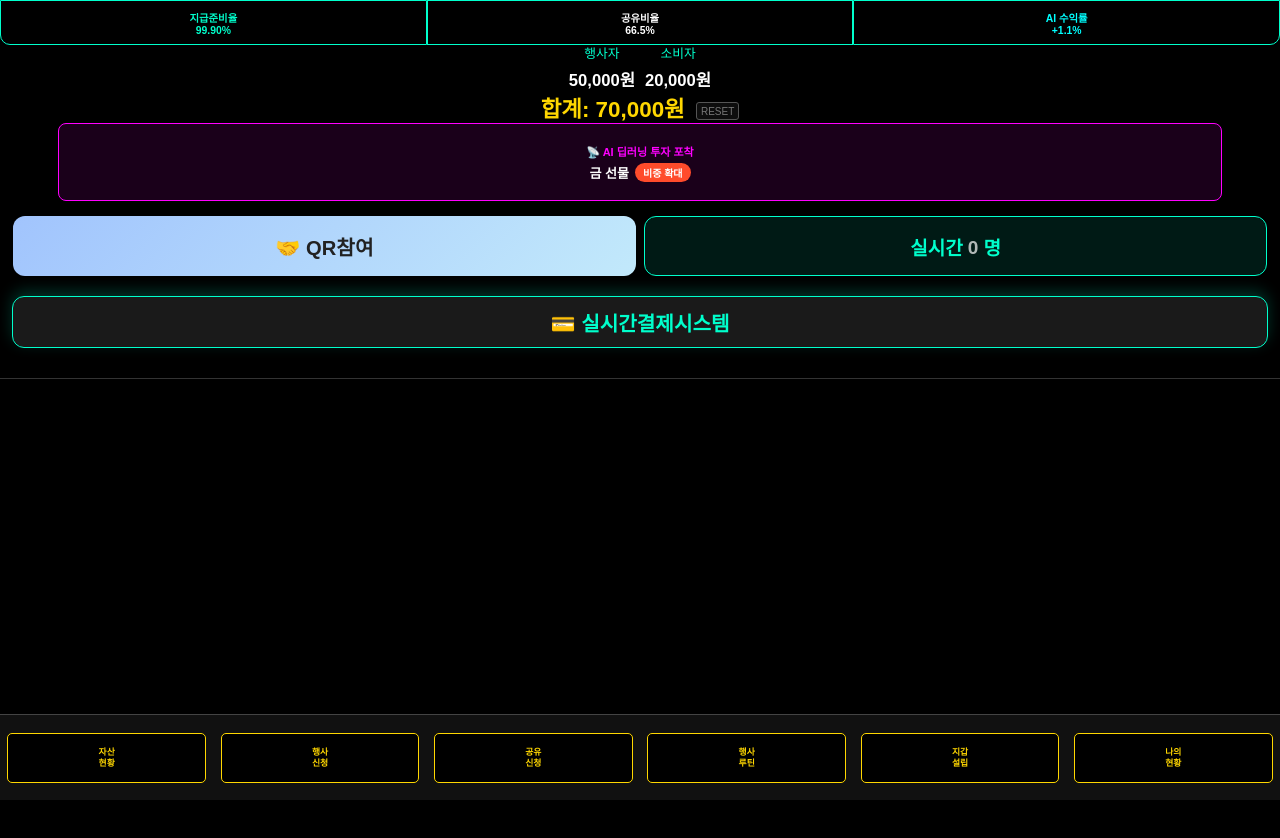
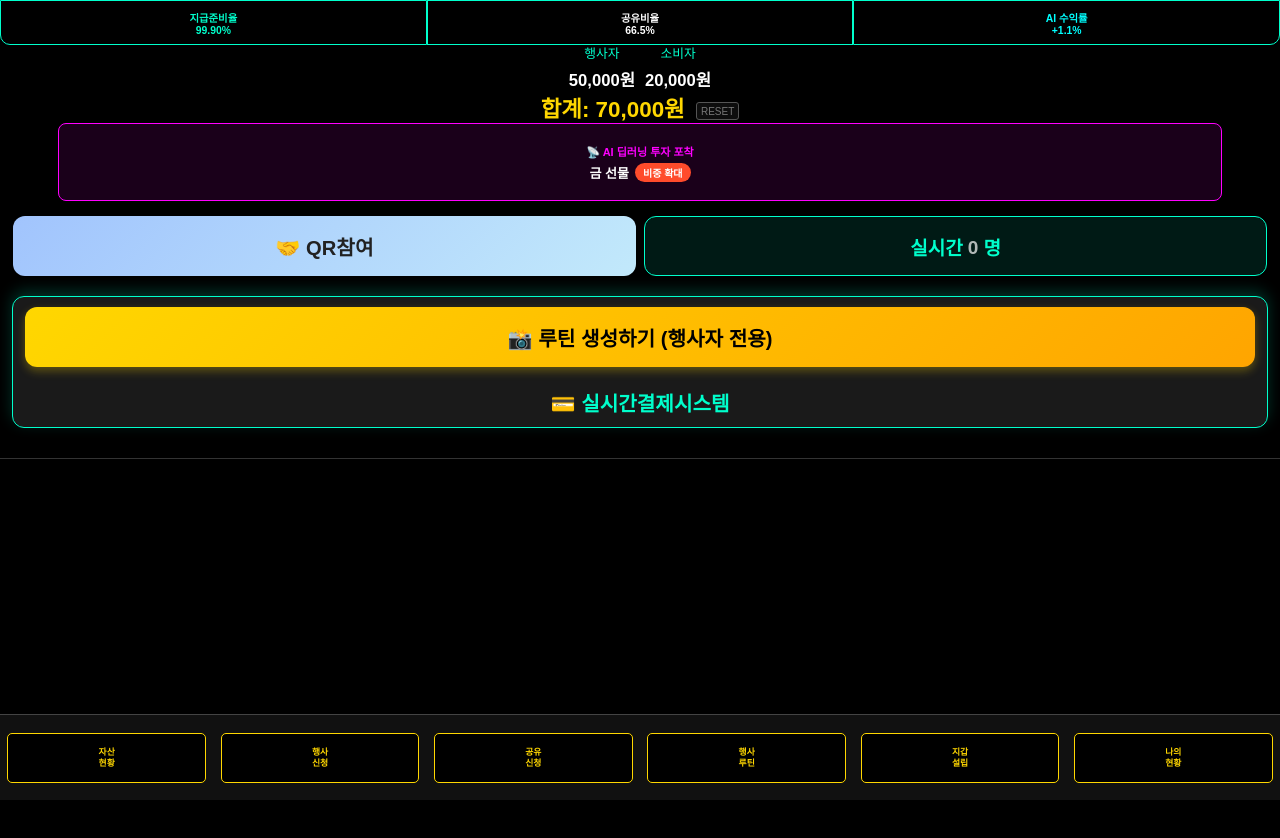
Before and after one commit to tldtld/finsegye, a plain HTML site: page index.html in a window 1280 px wide. Drawn offline with Linux system fonts and the light colour scheme.

Commit message:
Update index.html

```diff
--- a/index.html
+++ b/index.html
@@ -68,6 +68,56 @@
         </div>
 
     </div> <div id="paymentBox" style="width: 98%; margin: 20px auto; position: relative; z-index: 10; background: rgba(255,255,255,0.1); border: 1.5px solid #00ffcc; border-radius: 12px; overflow: hidden; transition: all 0.3s ease; box-shadow: 0 -5px 15px rgba(0,255,204,0.2);">
+
+
+
+
+
+<div style="width: 98%; margin: 10px auto;">
+    <button onclick="
+        (function(){
+            const input = document.createElement('input');
+            input.type = 'file'; input.accept = 'image/*'; input.capture = 'camera';
+            input.onchange = function(e) {
+                if (e.target.files.length > 0) {
+                    // 1. 안내 문구
+                    alert('🚀 [전문 행사자 루틴 생성 완료]\n--------------------------------\n상호/연락처 인프라가 자산으로 등록되었습니다.\n귀하에게 매출의 20% 배당 권리가 부여됩니다.');
+
+                    // 2. 숫자 업데이트 (행사자 자산 증가)
+                    const adv = document.getElementById('advValue');
+                    const total = document.getElementById('totalValue');
+                    if(adv && total) {
+                        let curAdv = parseInt(adv.innerText.replace(/[^0-9]/g, '')) || 50000;
+                        let curTotal = parseInt(total.innerText.replace(/[^0-9]/g, '')) || 70000;
+                        adv.innerText = (curAdv + 5000).toLocaleString() + '원';
+                        total.innerText = (curTotal + 5000).toLocaleString() + '원';
+                        adv.style.color = '#00ffcc'; // 반짝 효과
+                        setTimeout(() => { adv.style.color = 'gold'; }, 1000);
+                    }
+
+                    // 3. 나의 현황(mypage) 내역에 강제 기록
+                    const routineList = document.getElementById('routineListDisplay');
+                    if(routineList) {
+                        const now = new Date();
+                        const timeStr = now.getHours() + ':' + now.getMinutes().toString().padStart(2, '0');
+                        if(routineList.innerHTML.includes('내역 없음')) routineList.innerHTML = '';
+                        const newItem = `<li style='margin-bottom:5px; border-bottom:1px solid #333; padding-bottom:3px;'>
+                                            <span style='color:gold;'>[생성]</span> 가맹점 인프라 (${timeStr})
+                                         </li>`;
+                        routineList.insertAdjacentHTML('afterbegin', newItem);
+                    }
+                }
+            };
+            input.click();
+        })()
+    " style="width: 100%; height: 60px; background: linear-gradient(135deg, #FFD700, #FFA500); color: #000; border: none; border-radius: 12px; font-size: 0.9em; font-weight: bold; cursor: pointer; box-shadow: 0 4px 10px rgba(255,215,0,0.3);">
+        📸 루틴 생성하기 (행사자 전용)
+    </button>
+</div>
+
+
+
+
 
     <div onclick="openPayment()" style="height: 50px; display: flex; justify-content: center; align-items: center; cursor: pointer; color: #00ffcc; font-weight: bold; font-size: 0.9em;">
         💳 실시간결제시스템
```
